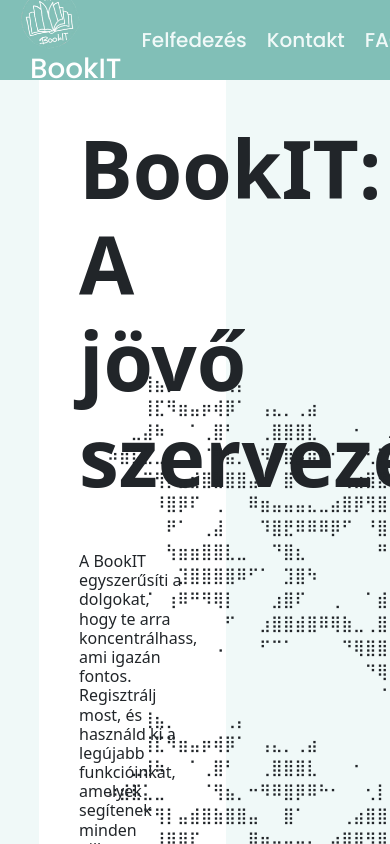
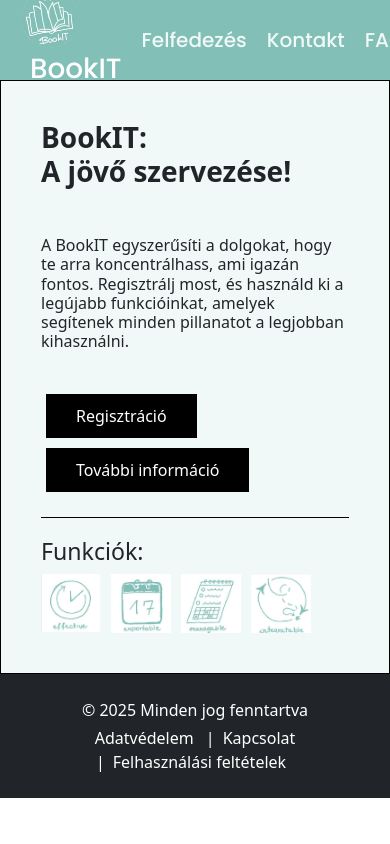
Before and after one commit to Booking-BA-BO/frontend, a React (Vite) app: page / in a window 390 px wide. Shown: the top 844 px of the page. Built offline with nearby package versions, Linux system fonts and the light colour scheme.

Commit message:
19 , 21 ticket A főoldal (authentikáció nélküli) legyen reszponzív
Az authentikáció nélküli navigáción a Cím legyen kattintható, vigyen vissza a főoldalra.

```diff
--- a/src/components/Header.jsx
+++ b/src/components/Header.jsx
@@ -7,8 +7,8 @@ const Header = () => {
   return (
     <header className="header">
       <div className="header-background">
+        <div className="header-left">
         <img src="../../public/photos/logo.png" alt="logo" />
-        <div className="headerLeft">
           <h1>
             <a className="logo" href="/">
               BookIT{" "}
--- a/src/components/WelcomeText.jsx
+++ b/src/components/WelcomeText.jsx
@@ -1,10 +1,10 @@
 import React from "react";
-import "../style/WelcomeText.css";
+import "../style/Welcome.css";
 
 const WelcomeText = () => {
   return (
     <div className="introductionText">
-        <h1>BookIT: <br></br> A jövő szervezése!</h1>
+        <h1>BookIT: <br /> A jövő szervezése!</h1>
         <h6>A BookIT egyszerűsíti a dolgokat, hogy te arra koncentrálhass, ami igazán fontos. Regisztrálj most, és használd ki a legújabb funkcióinkat, amelyek segítenek minden pillanatot a legjobban kihasználni.</h6>
         <div className="buttonsIntroduction">
             <a href="/register">Regisztráció</a>
@@ -13,10 +13,14 @@ const WelcomeText = () => {
         <div>
             <h3>Funkciók:</h3>
             <div className="kepek-div">
+              <div className="kepcsoport">
               <img src="../../public/photos/effective.jpg" alt="effective" />
               <img src="../../public/photos/exportable.jpg" alt="exportable" />
+              </div>
+              <div className="kepcsoport">
               <img src="../../public/photos/managable.jpg" alt="managable" />
               <img src="../../public/photos/integratable.jpg" alt="integratable" />
+              </div>
             </div>
         </div>
     </div>
--- a/src/pages/Welcome.jsx
+++ b/src/pages/Welcome.jsx
@@ -1,5 +1,4 @@
 import React from "react";
-import Login from "../components/Login";
 import "../style/Welcome.css";
 import WelcomeText from "../components/WelcomeText";
 
@@ -7,26 +6,11 @@ const Welcome = () => {
   return (
     <main>
       <div className="welcome-container">
-        <div className="left-section">
+        <div className="left-section-main">
           <WelcomeText />
         </div>
-        <div className="right-section">
-          <p>
-            ⠀⠀ ⢸⣦⡀⠀⠀⠀⠀⢀⡄⠀⠀⠀⠀⠀⠀⠀⠀⠀⠀⠀⠀⠀⠀⠀⠀⠀⠀⠀ ⠀⠀⠀⢸⣏⠻⣶⣤⡶⢾⡿⠁⠀⢠⣄⡀⢀⣴⠀⠀⠀⠀⠀⠀⠀⠀⠀⠐⠀⠀⠀
-            ⠀⠀⣀⣼⠷⠀⠀⠁⢀⣿⠃⠀⠀⢀⣿⣿⣿⣇⠀⠀⠀⠂⠀⠀⠀⠀⠀⠀⠀⠀⠀ ⠴⣾⣯⣅⣀⠀⠀⠀⠈⢻⣦⡀⠒⠻⠿⣿⡿⠿⠓⠂⠀⠀⢂⡇⠀⠀⠀⠀⠀⠀⠀
-            ⠀⠀⠀⠉⢻⡇⣤⣾⣿⣷⣿⣿⣤⠀⠀⣿⠁⠀⠀⠀⢀⣴⣿⣿⠀⠀⠀⠀⠀⠀⠀ ⠀⠀⠀⠀⠸⣿⡿⠏⠀⢀⠀⠀⠿⣶⣤⣤⣤⣄⣀⣴⣿⡿⢻⣿⡆⠂⠀⠀⠀⠀⠀
-            ⠀⠀⠀⠀⠀⠟⠁⠀⢀⣼⠀⠀⠀⠹⣿⣟⠿⠿⠿⡿⠋⠀⠘⣿⣇⠀⠄⠀⠀⠀⠀ ⠀⠀⠀⠀⠀⢳⣶⣶⣿⣿⣇⣀⠀⠀⠙⣿⣆⠀⠀⠀⠀⠀⠀⠛⠿⣿⣦⣤⣀⠀⠀
-            ⠀⠀⠀⠀⠀⠀⣹⣿⣿⣿⣿⠿⠋⠁⠀⣹⣿⠳⠀⠀⠀⠀⠀⠀⢀⣠⣽⣿⡿⠟⠃ ⠀⠀⠀⠈⠀⢰⠿⠛⠻⢿⡇⠀⠀⠀⣰⣿⠏⠀⠀⢀⠀⠀⠁⣾⣿⠟⠋⠁⠀⠀⠀
-            ⠀⠀⠀⠀⠀⠀⠀⠀⠀⠀⠋⠀⠀⣰⣿⣿⣾⣿⠿⢿⣷⣀⢀⣿⡇⠁⠀⠀⠀⠀⠀ ⠀⠀⠀⠀⠀⠀⠀⠀⠀⠠⠀⠀⠀⠋⠉⠁⠀⠀⠀⠀⠙⢿⣿⣿⠇⠀⠀⠀⠀⠀⠀
-            ⠀⠀⠀⠀⠀⠀⠀⠀⠀⠀⠀⠀⠀⠀⠀⠀⠀⠀⠀⠀⠀⠀⠙⢿⠀⠀⠀⠀⠀⠀⠀ ⠀⠀⠀⠀⠀⠀⠀⠀⠀⠀⠀⠀⠀⠀⠀⠀⠀⠀⠀⠀⠀⠀⠀⠈⠀⠀⠀⠀⠀⠀⠀
-            ⠀⠀⠀⢸⣦⡀⠀⠀⠀⠀⢀⡄⠀⠀⠀⠀⠀⠀⠀⠀⠀⠀⠀⠀⠀⠀⠀⠀⠀⠀⠀ ⠀⠀⠀⢸⣏⠻⣶⣤⡶⢾⡿⠁⠀⢠⣄⡀⢀⣴⠀⠀⠀⠀⠀⠀⠀⠀⠀⠐⠀⠀⠀
-            ⠀⠀⣀⣼⠷⠀⠀⠁⢀⣿⠃⠀⠀⢀⣿⣿⣿⣇⠀⠀⠀⠂⠀⠀⠀⠀⠀⠀⠀⠀⠀ ⠴⣾⣯⣅⣀⠀⠀⠀⠈⢻⣦⡀⠒⠻⠿⣿⡿⠿⠓⠂⠀⠀⢂⡇⠀⠀⠀⠀⠀⠀⠀
-            ⠀⠀⠀⠉⢻⡇⣤⣾⣿⣷⣿⣿⣤⠀⠀⣿⠁⠀⠀⠀⢀⣴⣿⣿⠀⠀⠀⠀⠀⠀⠀ ⠀⠀⠀⠀⠸⣿⡿⠏⠀⢀⠀⠀⠿⣶⣤⣤⣤⣄⣀⣴⣿⡿⢻⣿⡆⠂⠀⠀⠀⠀⠀
-            ⠀⠀⠀⠀⠀⠟⠁⠀⢀⣼⠀⠀⠀⠹⣿⣟⠿⠿⠿⡿⠋⠀⠘⣿⣇⠀⠄⠀⠀⠀⠀ ⠀⠀⠀⠀⠀⢳⣶⣶⣿⣿⣇⣀⠀⠀⠙⣿⣆⠀⠀⠀⠀⠀⠀⠛⠿⣿⣦⣤⣀⠀⠀
-            ⠀⠀⠀⠀⠀⠀⣹⣿⣿⣿⣿⠿⠋⠁⠀⣹⣿⠳⠀⠀⠀⠀⠀⠀⢀⣠⣽⣿⡿⠟⠃ ⠀⠀⠀⠈⠀⢰⠿⠛⠻⢿⡇⠀⠀⠀⣰⣿⠏⠀⠀⢀⠀⠀⠁⣾⣿⠟⠋⠁⠀⠀⠀
-            ⠀⠀⠀⠀⠀⠀⠀⠀⠀⠀⠋⠀⠀⣰⣿⣿⣾⣿⠿⢿⣷⣀⢀⣿⡇⠁⠀⠀⠀⠀⠀ ⠀⠀⠀⠀⠀⠀⠀⠀⠀⠠⠀⠀⠀⠋⠉⠁⠀⠀⠀⠀⠙⢿⣿⣿⠇⠀⠀⠀⠀⠀⠀
-            ⠀⠀⠀⠀⠀⠀⠀⠀⠀⠀⠀⠀⠀⠀⠀⠀⠀⠀⠀⠀⠀⠀⠙⢿⠀⠀⠀⠀⠀⠀⠀ ⠀⠀⠀⠀⠀⠀⠀⠀⠀⠀⠀⠀⠀⠀⠀⠀⠀⠀⠀⠀⠀⠀⠀⠈⠀⠀⠀⠀⠀⠀⠀
-          </p>
+        <div className="right-section-main">
+            <img src="https://placehold.co/500x500" alt="placeholder" />
         </div>
       </div>
     </main>
--- a/src/style/Welcome.css
+++ b/src/style/Welcome.css
@@ -1,16 +1,109 @@
 .welcome-container {
-  display: flex;
   width: 80%;
   margin: auto;
+  display: grid;
+  grid-template-columns: 1fr 1fr;
+  grid-template-areas:
+    "left-section-main right-section-main";
 }
 
-.left-section {
-  width: 60%;
+.left-section-main { grid-area: left-section-main; }
+
+.right-section-main { grid-area: right-section-main; }
+
+
+.right-section-main {
+  border: 1px solid black;
+  padding: 20px;
+  text-align: right;
+}
+
+.introductionText{
   padding: 20px;
 }
 
-.right-section {
-  width: 40%;
+.introductionText > h1 {
+  font-weight: bold;
+  font-size: 80px;
+}
+
+.introductionText > h6{
+  padding-top: 40px;
+}
+
+.buttonsIntroduction{
+  padding-top: 30px;
+  display: flex;
+  flex-wrap: wrap;
+  flex-direction: row;
+}
+
+.buttonsIntroduction > a{
+  margin-right: 20px;
+  padding: 10px 30px;
+  background-color: black;
+  color: rgb(255, 255, 255);
+  text-decoration: none;
+  margin: 5px;
+}
+
+.introductionText > div > h3{
+  border-top: 1px solid black;
+  margin-top: 20px;
+  padding-top: 20px;
+}
+
+.kepek-div {
+  gap: 5px;
+}
+
+
+.kepek-div > img {
+  max-width: 160px;
+  border: 2px solid black;
+}
+
+.left-section-main {
+  border: 1px solid black;
   padding: 20px;
-  text-align: right;
 }
+
+@media (max-width: 1024px) {
+  .introductionText > h1 {
+    font-size: 60px;
+  }
+}
+
+@media (max-width: 768px) {
+  .introductionText > h1 {
+    font-size: 40px;
+  }
+
+  .right-section-main {
+    display: none;
+  }
+
+  .left-section-main {
+    width: 100%;
+    margin: auto;
+    display: grid;
+    grid-template-columns: 1fr;
+    grid-template-areas:
+      "left-section-main";
+  }
+
+  .welcome-container {
+    width: 100%;
+    margin: auto;
+    display: grid;
+    grid-template-columns: 1fr;
+    grid-template-areas:
+      "left-section-main";
+  }
+}
+
+@media (max-width: 480px) {
+  .introductionText > h1 {
+    font-size: 28px;
+  }
+}
--- a/src/style/WelcomeText.css
+++ /dev/null
@@ -1,42 +0,0 @@
-.introductionText{
-    padding: 20px;
-}
-
-.introductionText>h1{
-    font-weight: bold;
-    font-size: 80px;
-}
-
-.introductionText>h6{
-    padding-top: 40px;
-}
-
-.buttonsIntroduction{
-    padding-top: 30px;
-}
-
-.buttonsIntroduction>a{
-    margin-right: 20px;
-    padding: 10px 30px;
-    background-color: black;
-    color: rgb(240, 249, 248);
-    margin-bottom: 100px;
-    text-decoration: none;
-}
-
-.introductionText>div>h3{
-    border-top: 1px solid black;
-    margin-top: 20px;
-    padding-top: 20px;
-}
-
-.kepek-div{
-    display: flex;
-    flex-wrap: wrap;
-    gap: 5px;
-}
-
-.kepek-div >img {
-    max-width: 160px;
-    border: 2px solid black;
-}
```
